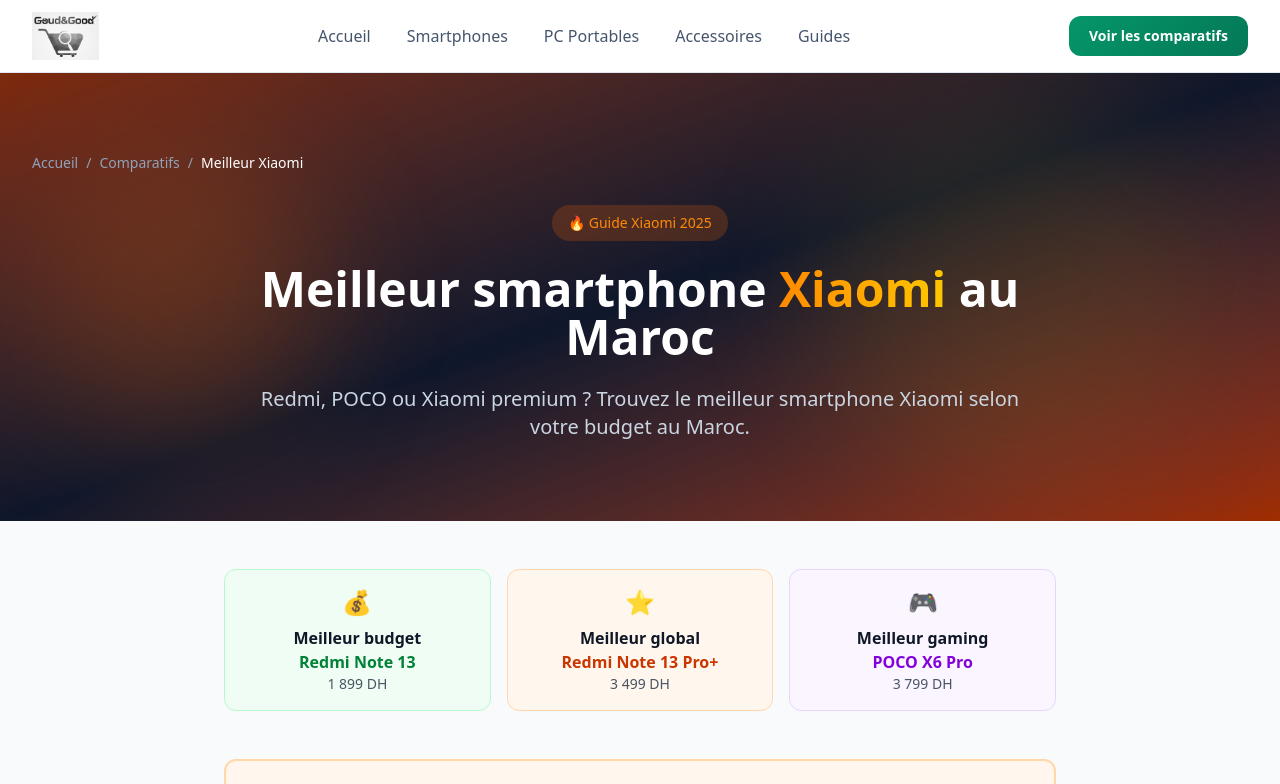
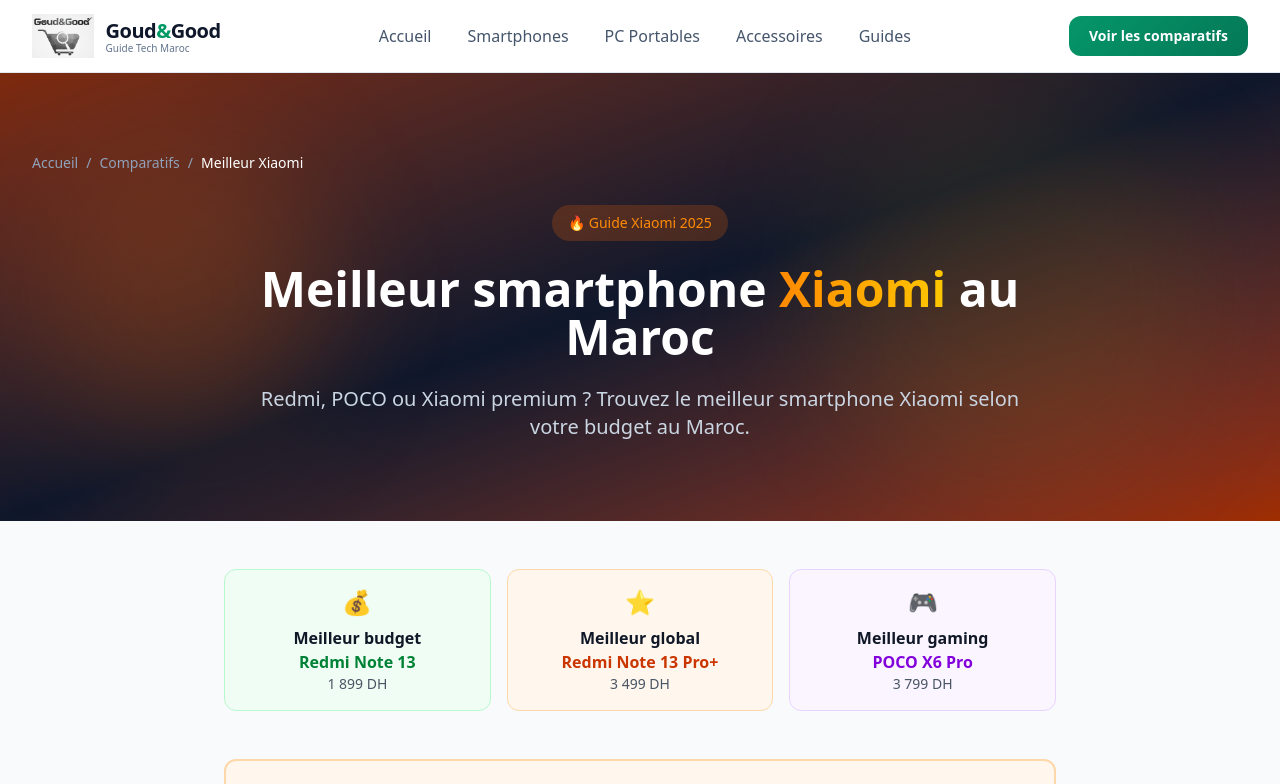
Before and after one commit to Brownneil03/GoudandGood, a Next.js app: page /comparatifs/meilleur-xiaomi-maroc in a window 1280 px wide. Shown: the top 784 px of the page. Built offline with nearby package versions, Linux system fonts and the light colour scheme.

Commit message:
Logo with title

```diff
--- a/src/components/Header.tsx
+++ b/src/components/Header.tsx
@@ -36,15 +36,23 @@
         <div className="flex justify-between h-16 lg:h-18">
           {/* Logo */}
           <div className="flex items-center">
-            <Link href="/" className="flex items-center group">
+            <Link href="/" className="flex items-center gap-3 group">
               <Image
                 src="/logo.png"
-                alt="Goud&Good - Comparateur Tech Maroc"
-                width={180}
+                alt="Goud&Good"
+                width={50}
                 height={50}
-                className="h-12 w-auto object-contain"
+                className="h-11 w-auto object-contain"
                 priority
               />
+              <div className="flex flex-col">
+                <span className="text-xl font-bold text-slate-900 tracking-tight">
+                  Goud<span className="text-emerald-600">&</span>Good
+                </span>
+                <span className="text-[10px] text-slate-500 font-medium -mt-1 hidden sm:block">
+                  Guide Tech Maroc
+                </span>
+              </div>
             </Link>
           </div>
 
```
